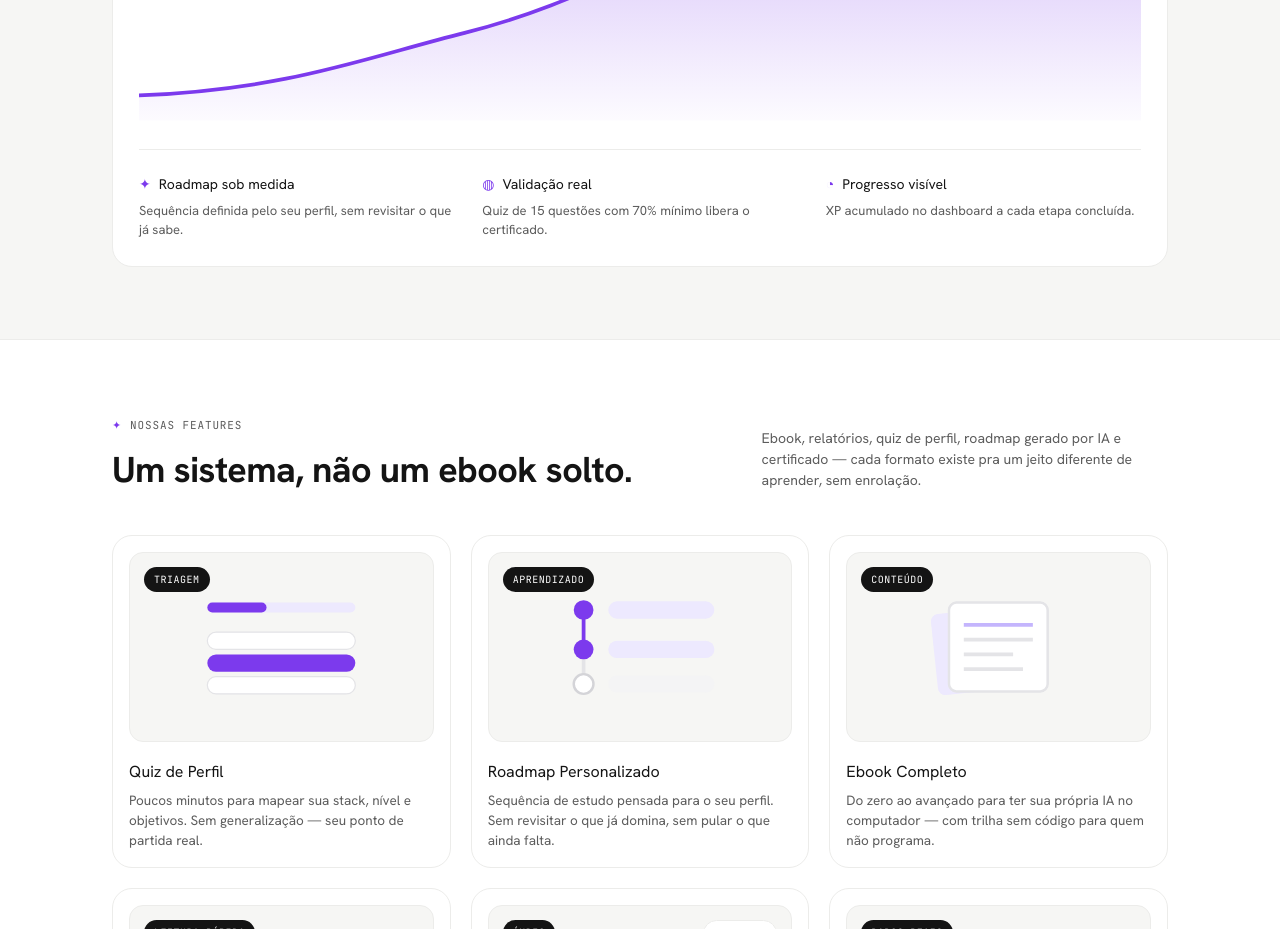
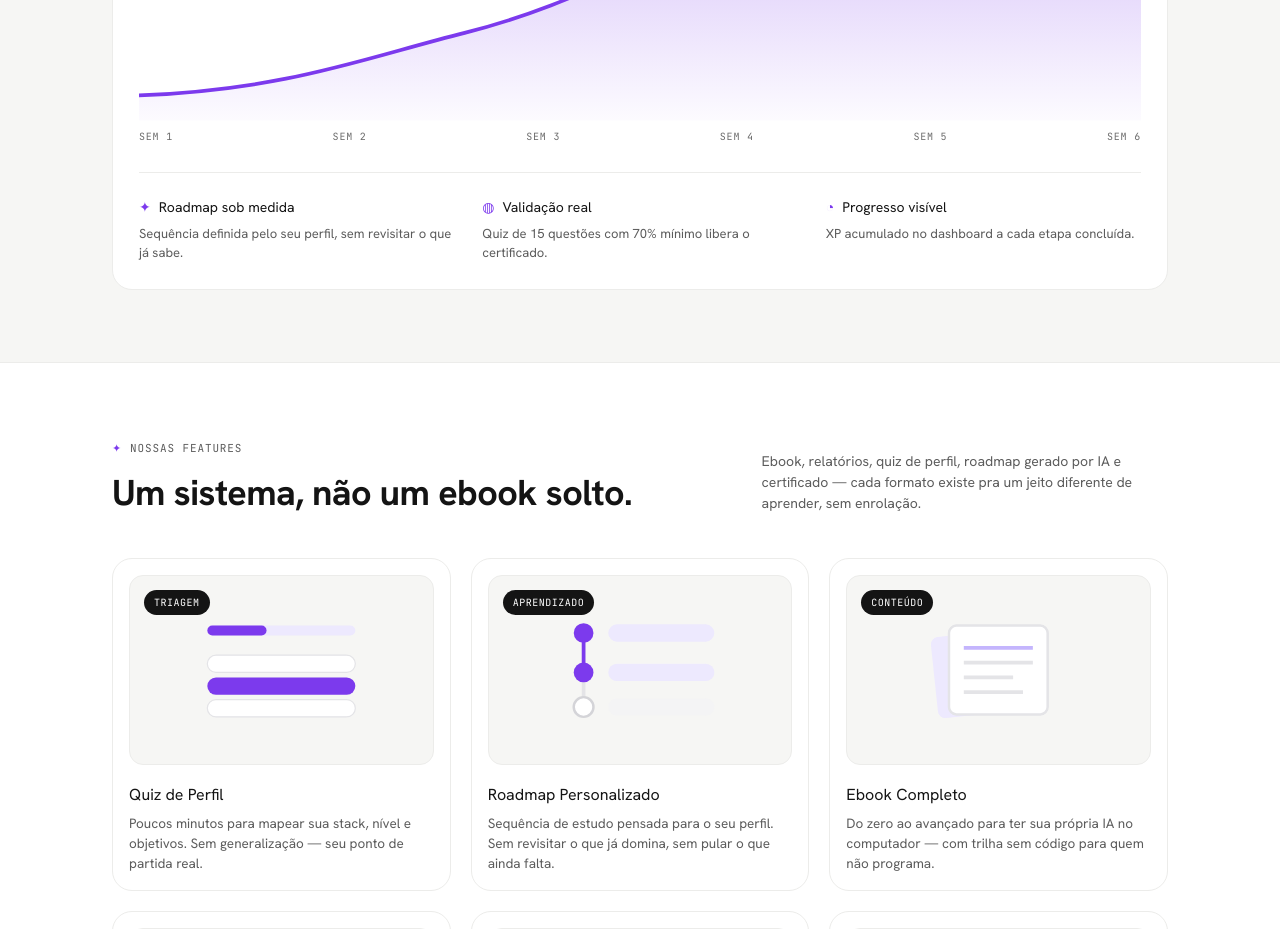
Before and after one commit to limajeferson/matrizcentral, a Next.js app: page / in a window 1280 px wide. Shown: the part 1640-2569 px from the top of the page. Built offline with nearby package versions, Linux system fonts and the light colour scheme.

Commit message:
style: adiciona rotulos de semana ao grafico de XP

```diff
--- a/src/app/(marketing)/landing-clone.css
+++ b/src/app/(marketing)/landing-clone.css
@@ -453,6 +453,13 @@
 .lp-guide .chart-wrap {
   position: relative;
 }
+.lp-guide .chart-weeks {
+  display: flex;
+  justify-content: space-between;
+  margin-top: 8px;
+  color: var(--ink-mute);
+  font-size: 10px;
+}
 .lp-guide .chart-feats {
   display: grid;
   grid-template-columns: repeat(3, 1fr);
--- a/src/components/marketing/AdvantagesSection.tsx
+++ b/src/components/marketing/AdvantagesSection.tsx
@@ -62,6 +62,14 @@ export default function AdvantagesSection() {
               />
             </svg>
           </div>
+          <div className="chart-weeks mono">
+            <span>Sem 1</span>
+            <span>Sem 2</span>
+            <span>Sem 3</span>
+            <span>Sem 4</span>
+            <span>Sem 5</span>
+            <span>Sem 6</span>
+          </div>
           <div className="chart-feats">
             <div className="feat">
               <h4>
```
